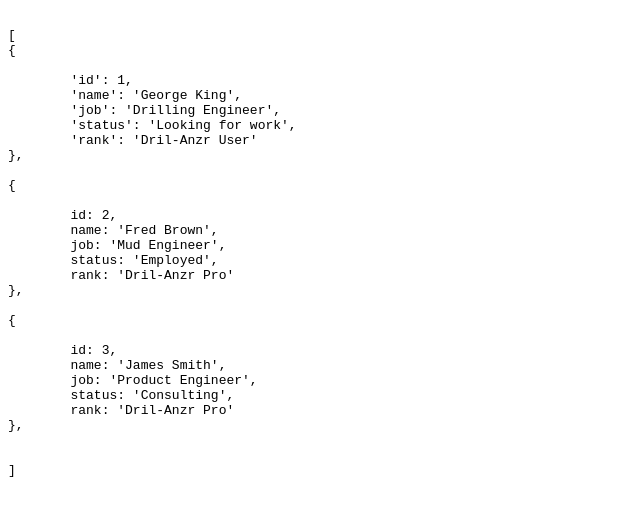
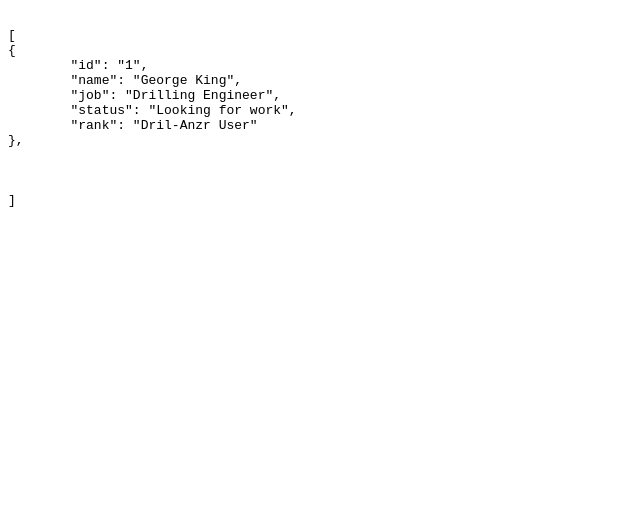
Before and after one commit to robhami/json_data, a plain HTML site: page index.html in a window 1280 px wide. Shown: the whole page, without its empty margins (0-640 px from the left). Drawn offline with Linux system fonts and the light colour scheme.

Commit message:
Update index.html

```diff
--- a/index.html
+++ b/index.html
@@ -7,15 +7,14 @@
 <pre style="word-wrap: break-word; white-space: pre-wrap;">
 [
 {
-
-	'id': 1,
-	'name': 'George King',
-	'job': 'Drilling Engineer',
-	'status': 'Looking for work',
-	'rank': 'Dril-Anzr User'
+	"id": "1",
+	"name": "George King",
+	"job": "Drilling Engineer",
+	"status": "Looking for work",
+	"rank": "Dril-Anzr User"
 },
 
-{
+<!-- {
 
 	id: 2,
 	name: 'Fred Brown',
@@ -32,7 +31,7 @@
 	status: 'Consulting',
 	rank: 'Dril-Anzr Pro'
 },
-
+ -->
 
 ]
 </pre>
```
